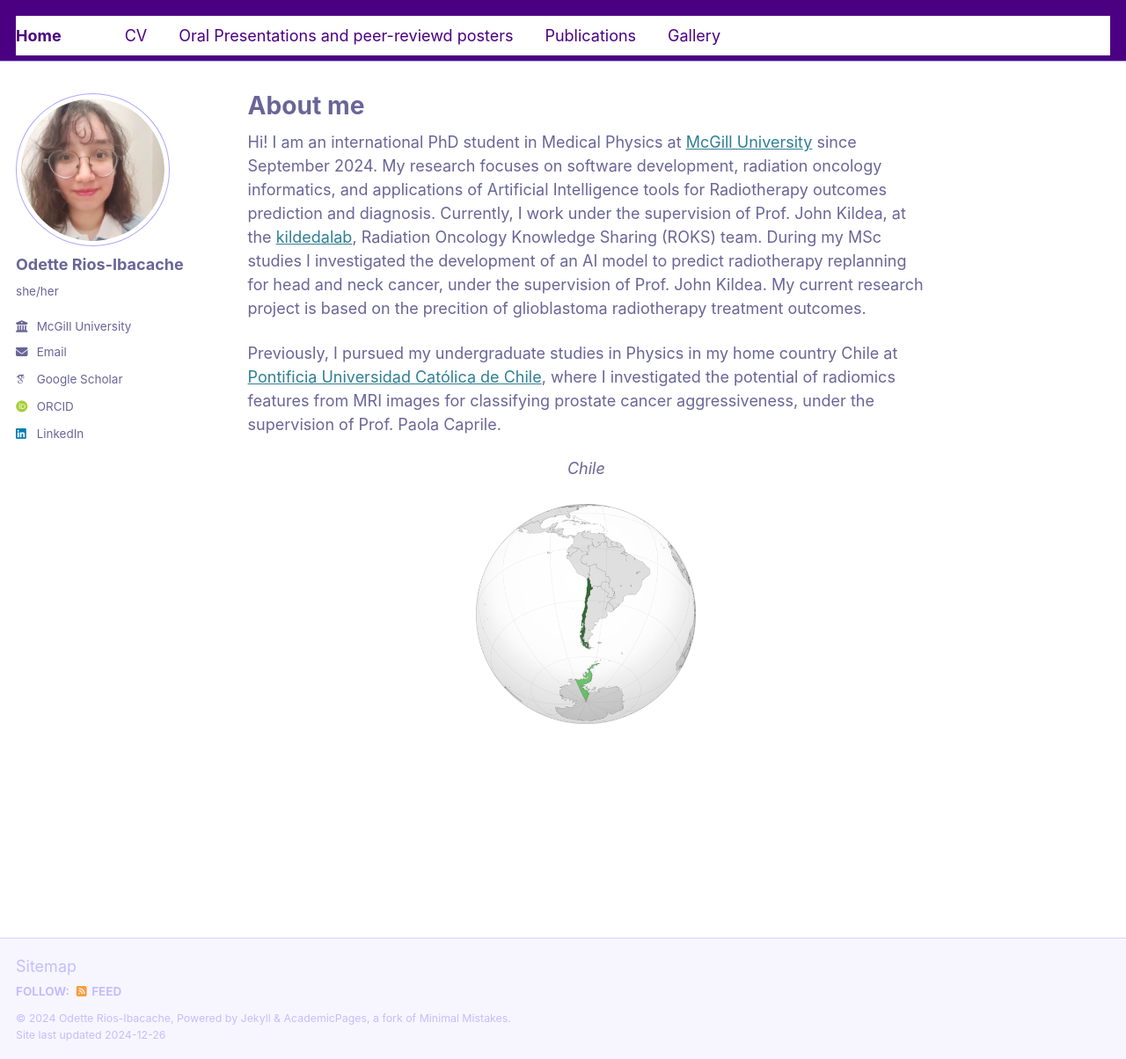
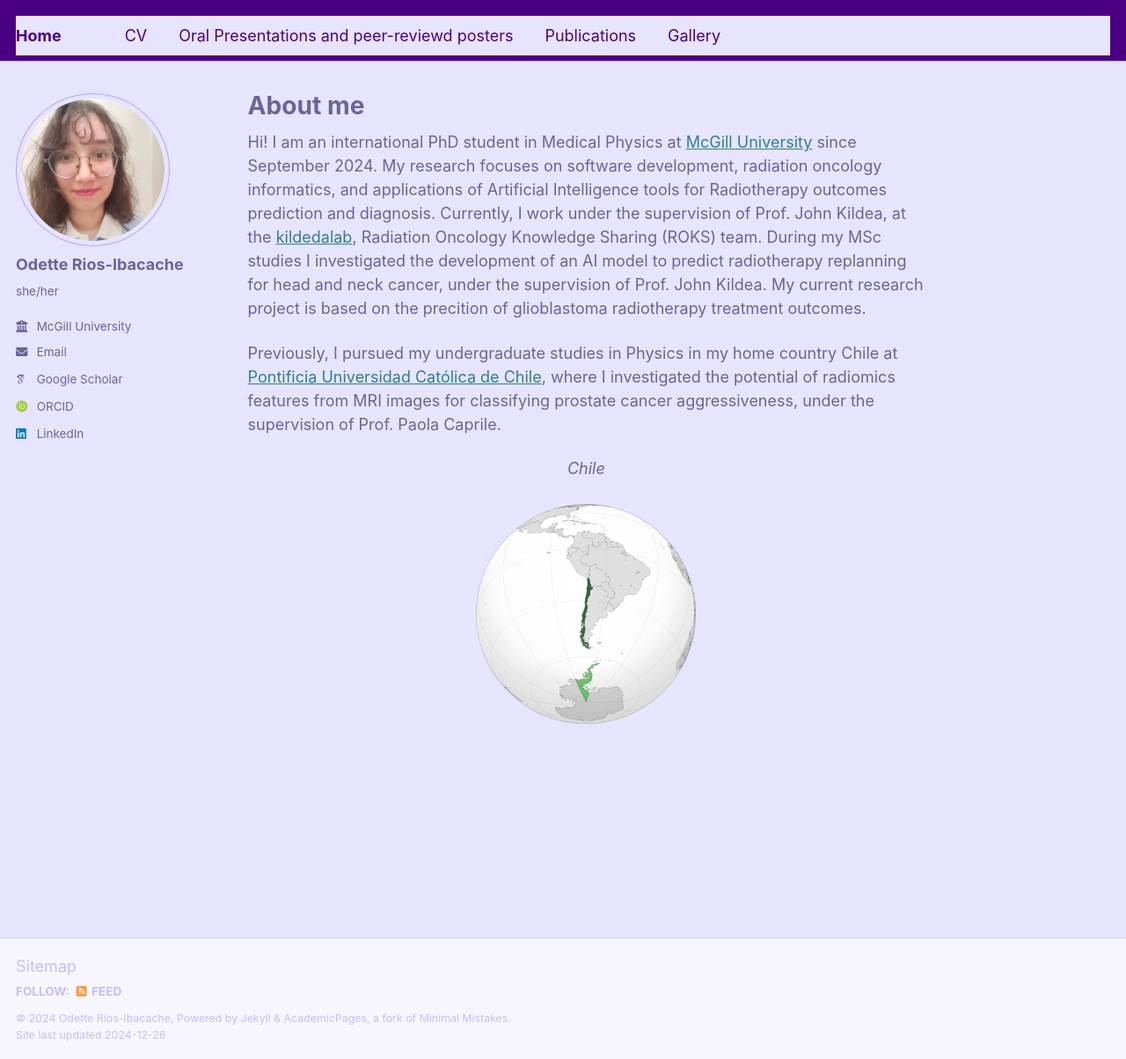
Before and after one commit to OdetteRiosI/odetteriosi.github.io, a Jekyll site: the page built from _pages/about.md, in a window 1280 px wide and 1204 px high. Shown: the whole window at 88% size. Built offline with Jekyll 4.4.1, drawn with Linux system fonts in a browser that asks for light colours; some web fonts are replaced.

Commit message:
Update _variables.scss

```diff
--- a/_sass/_variables.scss
+++ b/_sass/_variables.scss
@@ -62,7 +62,7 @@ $light-gray                 : mix(#fff, $gray, 50%);
 $lighter-gray               : mix(#fff, $gray, 90%);
 
 $body-color                 : #b0a8fc;   /*#fff*/
-$background-color           : white; /*#e7e4ff;#b0a8fc; #fff*/;
+$background-color           : #e7e4ff; /*#b0a8fc; #fff*/;
 $code-background-color      : #fafafa;
 $code-background-color-dark : $light-gray;
 $text-color                 : $dark-gray;
```
